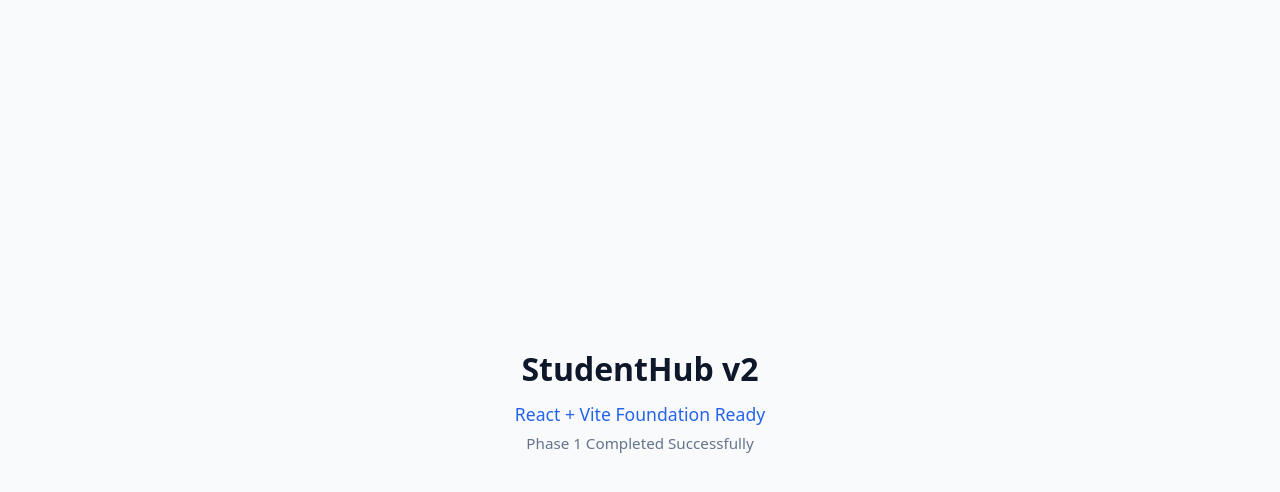
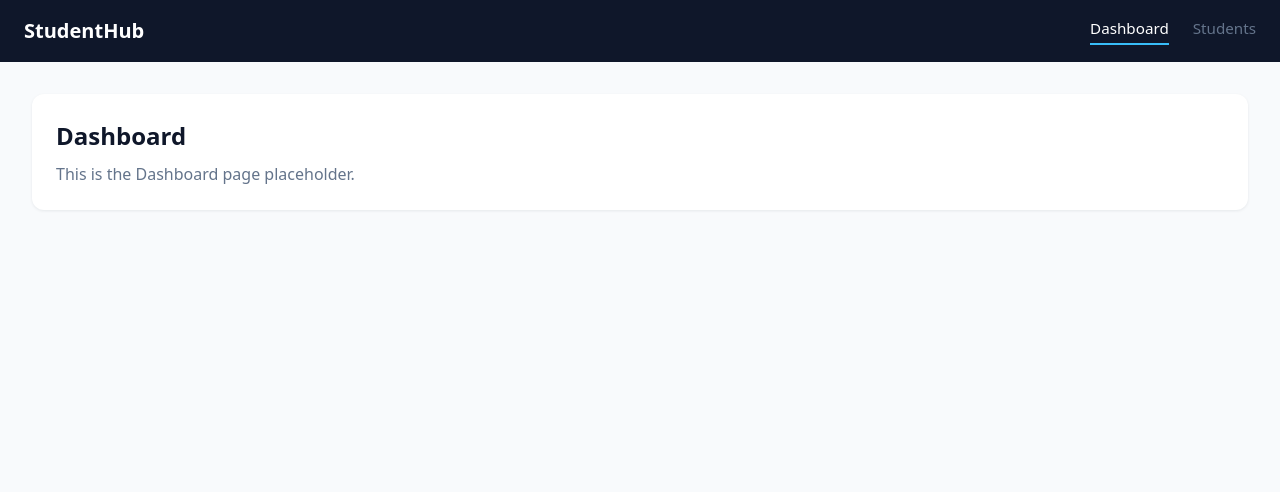
Before and after one commit to manmeet-singh-pb/StudentHub-v2, a React (Vite) app: page / in a window 1280 px wide. Shown: the top 492 px of the page. Built offline with nearby package versions, Linux system fonts and the light colour scheme.

Commit message:
feat: add routing and layout foundation

```diff
--- a/package.json
+++ b/package.json
@@ -11,7 +11,8 @@
   },
   "dependencies": {
     "react": "^19.2.8",
-    "react-dom": "^19.2.8"
+    "react-dom": "^19.2.8",
+    "react-router-dom": "^7.18.2"
   },
   "devDependencies": {
     "@eslint/js": "^10.0.1",
--- a/src/App.jsx
+++ b/src/App.jsx
@@ -1,14 +1,18 @@
-import styles from "./App.module.css";
+import { Routes, Route } from "react-router-dom";
+import MainLayout from "./layouts/MainLayout.jsx";
+import Dashboard from "./pages/Dashboard.jsx";
+import Students from "./pages/Students.jsx";
+import NotFound from "./pages/NotFound.jsx";
 
 const App = () => {
   return (
-    <div className={styles.welcomeScreen}>
-      <div>
-        <h1 className={styles.title}>StudentHub v2</h1>
-        <p className={styles.subtitle}>React + Vite Foundation Ready</p>
-        <p className={styles.status}>Phase 1 Completed Successfully</p>
-      </div>
-    </div>
+    <Routes>
+      <Route path="/" element={<MainLayout />}>
+        <Route index element={<Dashboard />} />
+        <Route path="students" element={<Students />} />
+        <Route path="*" element={<NotFound />} />
+      </Route>
+    </Routes>
   );
 };
 
--- /dev/null
+++ b/src/layouts/MainLayout.jsx
@@ -0,0 +1,37 @@
+import { Outlet, NavLink } from "react-router-dom";
+import styles from "./MainLayout.module.css";
+
+const MainLayout = () => {
+  return (
+    <div className={styles.layout}>
+      <header className={styles.header}>
+        <h1 className={styles.logo}>StudentHub</h1>
+        <nav className={styles.nav}>
+          <NavLink
+            to="/"
+            end
+            className={({ isActive }) =>
+              isActive ? `${styles.navLink} ${styles.navLinkActive}` : styles.navLink
+            }
+          >
+            Dashboard
+          </NavLink>
+          <NavLink
+            to="/students"
+            className={({ isActive }) =>
+              isActive ? `${styles.navLink} ${styles.navLinkActive}` : styles.navLink
+            }
+          >
+            Students
+          </NavLink>
+        </nav>
+      </header>
+
+      <main className={styles.content}>
+        <Outlet />
+      </main>
+    </div>
+  );
+};
+
+export default MainLayout;
--- /dev/null
+++ b/src/layouts/MainLayout.module.css
@@ -0,0 +1,41 @@
+.layout {
+  display: flex;
+  flex-direction: column;
+  min-height: 100vh;
+}
+
+.header {
+  background-color: var(--color-secondary);
+  color: white;
+  padding: 1rem 1.5rem;
+  display: flex;
+  align-items: center;
+  justify-content: space-between;
+}
+
+.logo {
+  font-size: 1.25rem;
+  font-weight: 600;
+}
+
+.nav {
+  display: flex;
+  gap: 1.5rem;
+}
+
+.navLink {
+  color: var(--color-text-muted);
+  font-size: 0.95rem;
+  padding-bottom: 0.25rem;
+  border-bottom: 2px solid transparent;
+}
+
+.navLinkActive {
+  color: white;
+  border-bottom: 2px solid var(--color-accent);
+}
+
+.content {
+  flex: 1;
+  padding: 2rem;
+}
--- a/src/main.jsx
+++ b/src/main.jsx
@@ -1,10 +1,13 @@
 import { StrictMode } from "react";
 import { createRoot } from "react-dom/client";
+import { BrowserRouter } from "react-router-dom";
 import App from "./App.jsx";
 import "./styles/global.css";
 
 createRoot(document.getElementById("root")).render(
   <StrictMode>
-    <App />
+    <BrowserRouter>
+      <App />
+    </BrowserRouter>
   </StrictMode>
 );
--- /dev/null
+++ b/src/pages/Dashboard.jsx
@@ -0,0 +1,14 @@
+import styles from "../styles/pagePlaceholder.module.css";
+
+const Dashboard = () => {
+  return (
+    <div className={styles.page}>
+      <h2 className={styles.title}>Dashboard</h2>
+      <p className={styles.description}>
+        This is the Dashboard page placeholder.
+      </p>
+    </div>
+  );
+};
+
+export default Dashboard;
--- /dev/null
+++ b/src/pages/NotFound.jsx
@@ -0,0 +1,14 @@
+import styles from "../styles/pagePlaceholder.module.css";
+
+const NotFound = () => {
+  return (
+    <div className={`${styles.page} ${styles.center}`}>
+      <h2 className={styles.title}>404 — Page Not Found</h2>
+      <p className={styles.description}>
+        The page you're looking for doesn't exist.
+      </p>
+    </div>
+  );
+};
+
+export default NotFound;
--- /dev/null
+++ b/src/pages/Students.jsx
@@ -0,0 +1,14 @@
+import styles from "../styles/pagePlaceholder.module.css";
+
+const Students = () => {
+  return (
+    <div className={styles.page}>
+      <h2 className={styles.title}>Students</h2>
+      <p className={styles.description}>
+        This is the Students page placeholder.
+      </p>
+    </div>
+  );
+};
+
+export default Students;
--- /dev/null
+++ b/src/styles/pagePlaceholder.module.css
@@ -0,0 +1,19 @@
+.page {
+  background-color: white;
+  border-radius: 12px;
+  box-shadow: 0 1px 3px rgba(15, 23, 42, 0.08);
+  padding: 1.5rem;
+}
+
+.title {
+  font-size: 1.5rem;
+  margin-bottom: 0.5rem;
+}
+
+.description {
+  color: var(--color-text-muted);
+}
+
+.center {
+  text-align: center;
+}
```
Also changed, not shown: 1 other file (tests, documents, lock files or other folders).
